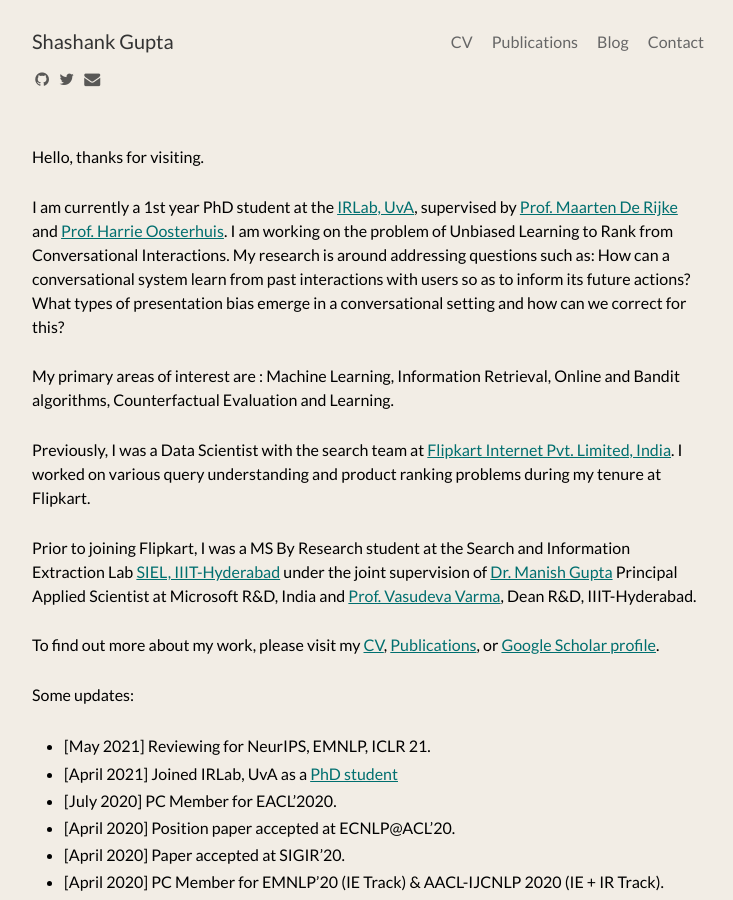
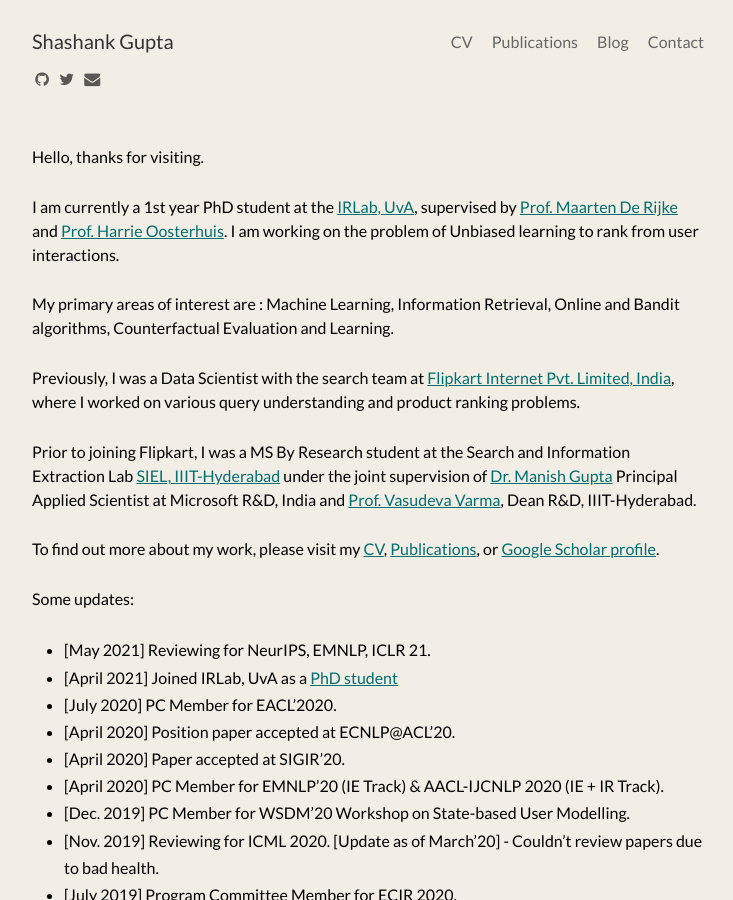
Before and after one commit to shashankg7/shashankg7.github.io, a Jekyll site: the page built from index.md, in a window 1280 px wide and 900 px high. Shown: the whole window, without its empty margins (272-1005 px from the left). Built offline with Jekyll 4.4.1, drawn with Linux system fonts in a browser that asks for light colours; nearby versions of some CDN libraries.

Commit message:
Update index.md

```diff
--- a/index.md
+++ b/index.md
@@ -5,15 +5,14 @@
 
 Hello, thanks for visiting.
 
-I am currently a 1st year PhD student at the [IRLab, UvA](http://irlab.science.uva.nl), supervised by [Prof. Maarten De Rijke](https://staff.fnwi.uva.nl/m.derijke/) and [Prof. Harrie Oosterhuis](https://harrieo.github.io/). I am working on the problem of Unbiased Learning to Rank from Conversational Interactions. My research is around addressing questions such as: How can a conversational system learn from past interactions with users so as to inform its future actions? What types of presentation bias emerge in a conversational setting and how can we correct for this?
+I am currently a 1st year PhD student at the [IRLab, UvA](http://irlab.science.uva.nl), supervised by [Prof. Maarten De Rijke](https://staff.fnwi.uva.nl/m.derijke/) and [Prof. Harrie Oosterhuis](https://harrieo.github.io/). I am working on the problem of Unbiased learning to rank from user interactions.
 
 My primary areas of interest are : Machine Learning, Information Retrieval, Online and Bandit algorithms, Counterfactual Evaluation and Learning.
 
-Previously, I was a Data Scientist with the search team at [Flipkart Internet Pvt. Limited, India](https://tech.flipkart.com/data-science/home). I worked on various query understanding and product ranking problems during my tenure at Flipkart.
+Previously, I was a Data Scientist with the search team at [Flipkart Internet Pvt. Limited, India](https://tech.flipkart.com/data-science/home), where I worked on various query understanding and product ranking problems.
 
 Prior to joining Flipkart, I was a MS By Research student at the Search and Information Extraction Lab [SIEL, IIIT-Hyderabad](search.iiit.ac.in) under the joint supervision of [Dr. Manish Gupta](https://www.microsoft.com/en-us/research/people/gmanish/?from=http%3A%2F%2Fresearch.microsoft.com%2Fen-us%2Fpeople%2Fgmanish%2F#) Principal Applied Scientist at Microsoft R&D, India and [Prof. Vasudeva Varma](https://faculty.iiit.ac.in/~vv/Home.html), Dean R&D, IIIT-Hyderabad.
 
-<!-- As part of my masters thesis, I worked on the problem of "Identifying Adverse Drug Reactions (ADRs) from Social Media under Limited Labeled Data setting" using advanced Machine Learning and NLP techniques. Along with this, I also worked on a project to automatically detect/flag hateful language from social media feeds.  -->
 To find out more about my work, please visit my [CV](/resume-final.pdf), [Publications](/publications/), or [Google Scholar profile](https://scholar.google.com/citations?user=UvTcU-IAAAAJ&hl=en).
 
 Some updates:
```
